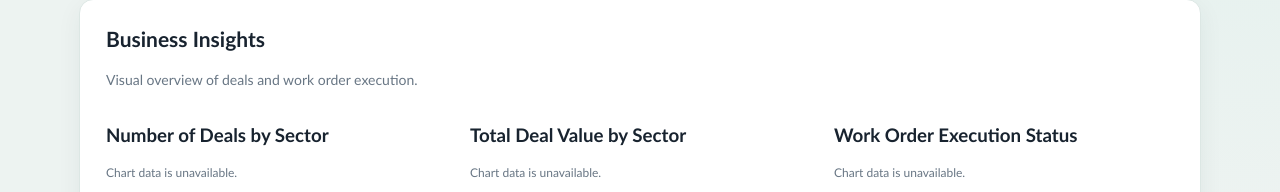
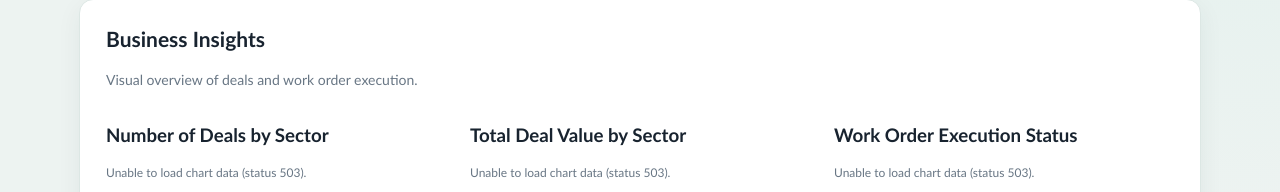
Before and after one commit to guptXbytes/bi-ajent, a Flask app: template templates/index.html in a window 1280 px wide. Shown: the part 481-673 px from the top of the page. Run offline with Flask 3, Linux system fonts and the light colour scheme; the template is opened without the code that fills it: most values are stand-ins (such as "Sample title", 1, 10 or a date in 2020).

Commit message:
Optimizing

```diff
--- a/analytics.py
+++ b/analytics.py
@@ -1,6 +1,7 @@
 
 from __future__ import annotations
 
+import logging
 from pathlib import Path
 from typing import Any
 
@@ -17,6 +18,7 @@ from monday_client import (
 BASE_DIR = Path(__file__).resolve().parent
 DEALS_FILE = BASE_DIR / "data" / "deals_Funnel.xlsx"
 WORK_ORDERS_FILE = BASE_DIR / "data" / "work_Order.xlsx"
+logger = logging.getLogger(__name__)
 
 
 class DataLoadError(RuntimeError):
@@ -30,6 +32,16 @@ def _clean_columns(frame: pd.DataFrame) -> pd.DataFrame:
 
 
 def _read_snapshot() -> tuple[pd.DataFrame, pd.DataFrame]:
+    missing_files = [
+        path for path in (DEALS_FILE, WORK_ORDERS_FILE) if not path.is_file()
+    ]
+    if missing_files:
+        message = "Excel snapshot file(s) not found: " + ", ".join(
+            str(path) for path in missing_files
+        )
+        logger.error(message)
+        raise DataLoadError(message)
+
     try:
         deals = pd.read_excel(DEALS_FILE)
         work_orders = pd.read_excel(
@@ -38,7 +50,9 @@ def _read_snapshot() -> tuple[pd.DataFrame, pd.DataFrame]:
             header=1,
         )
     except (FileNotFoundError, OSError, ValueError) as error:
-        raise DataLoadError(f"Could not read local Excel snapshots: {error}") from error
+        message = f"Could not read local Excel snapshots: {error}"
+        logger.exception(message)
+        raise DataLoadError(message) from error
     return _clean_columns(deals), _clean_columns(work_orders)
 
 
--- a/templates/index.html
+++ b/templates/index.html
@@ -355,34 +355,44 @@
     BI-Ajent · Business Intelligence Dashboard · Data snapshot
 </footer>
 
-<script src="https://cdn.jsdelivr.net/npm/chart.js"></script>
+<script
+    src="https://cdn.jsdelivr.net/npm/chart.js@4.5.1/dist/chart.umd.min.js"
+    onerror="this.onerror=null; this.src='https://unpkg.com/chart.js@4.5.1/dist/chart.umd.min.js';"
+></script>
 
 <script>
-    const sectorData = {{ (metrics.deals_by_sector if metrics else {}) | tojson }};
-    const dealValueData = {{ (metrics.deal_value_by_sector if metrics else {}) | tojson }};
-    const statusData = {{ (metrics.execution_status if metrics else {}) | tojson }};
+    const chartStatusIds = [
+        "sectorChartStatus",
+        "dealValueChartStatus",
+        "statusChartStatus"
+    ];
 
-    function showChartState(id, message) {
-        document.getElementById(id).textContent = message;
+    function showChartState(message) {
+        chartStatusIds.forEach(id => {
+            document.getElementById(id).textContent = message;
+        });
     }
 
-    if (typeof Chart === "undefined") {
-        showChartState("sectorChartStatus", "Charts are unavailable because the chart library could not load.");
-        showChartState("dealValueChartStatus", "Charts are unavailable because the chart library could not load.");
-        showChartState("statusChartStatus", "Charts are unavailable because the chart library could not load.");
-    } else if (
-        Object.keys(sectorData).length === 0 ||
-        Object.keys(dealValueData).length === 0 ||
-        Object.keys(statusData).length === 0
-    ) {
-        showChartState("sectorChartStatus", "Chart data is unavailable.");
-        showChartState("dealValueChartStatus", "Chart data is unavailable.");
-        showChartState("statusChartStatus", "Chart data is unavailable.");
-    } else {
-        showChartState("sectorChartStatus", "");
-        showChartState("dealValueChartStatus", "");
-        showChartState("statusChartStatus", "");
+    function showChartError(error) {
+        const status = error.status === undefined ? "unavailable" : error.status;
+        showChartState(`Unable to load chart data (status ${status}).`);
+        console.error("Chart data request failed:", error);
+    }
 
+    function renderCharts(metrics) {
+        const sectorData = metrics.deals_by_sector || {};
+        const dealValueData = metrics.deal_value_by_sector || {};
+        const statusData = metrics.execution_status || {};
+
+        if (
+            Object.keys(sectorData).length === 0 ||
+            Object.keys(dealValueData).length === 0 ||
+            Object.keys(statusData).length === 0
+        ) {
+            throw new Error("Analytics response contained incomplete chart data");
+        }
+
+        showChartState("");
         new Chart(document.getElementById("sectorChart"), {
             type: "bar",
             data: {
@@ -438,6 +448,48 @@
             options: { responsive: true }
         });
     }
+
+    async function loadCharts() {
+        const controller = new AbortController();
+        const timeoutId = window.setTimeout(() => controller.abort(), 10000);
+
+        try {
+            const response = await fetch("/api/analytics", {
+                headers: { "Accept": "application/json" },
+                signal: controller.signal
+            });
+
+            if (!response.ok) {
+                const error = new Error(`Analytics request failed with HTTP ${response.status}`);
+                error.status = response.status;
+                throw error;
+            }
+
+            const payload = await response.json();
+            if (payload.status !== "success" || !payload.data) {
+                const error = new Error("Analytics response did not contain successful chart data");
+                error.status = response.status;
+                throw error;
+            }
+
+            if (typeof Chart === "undefined") {
+                const error = new Error("Chart.js did not load");
+                error.status = response.status;
+                throw error;
+            }
+
+            renderCharts(payload.data);
+        } catch (error) {
+            if (error.name === "AbortError") {
+                error.status = "timeout";
+            }
+            showChartError(error);
+        } finally {
+            window.clearTimeout(timeoutId);
+        }
+    }
+
+    loadCharts();
 </script>
 
 </body>
```
Also changed, not shown: requirements.txt (+4 -4 lines), README.md, 1 other file.
